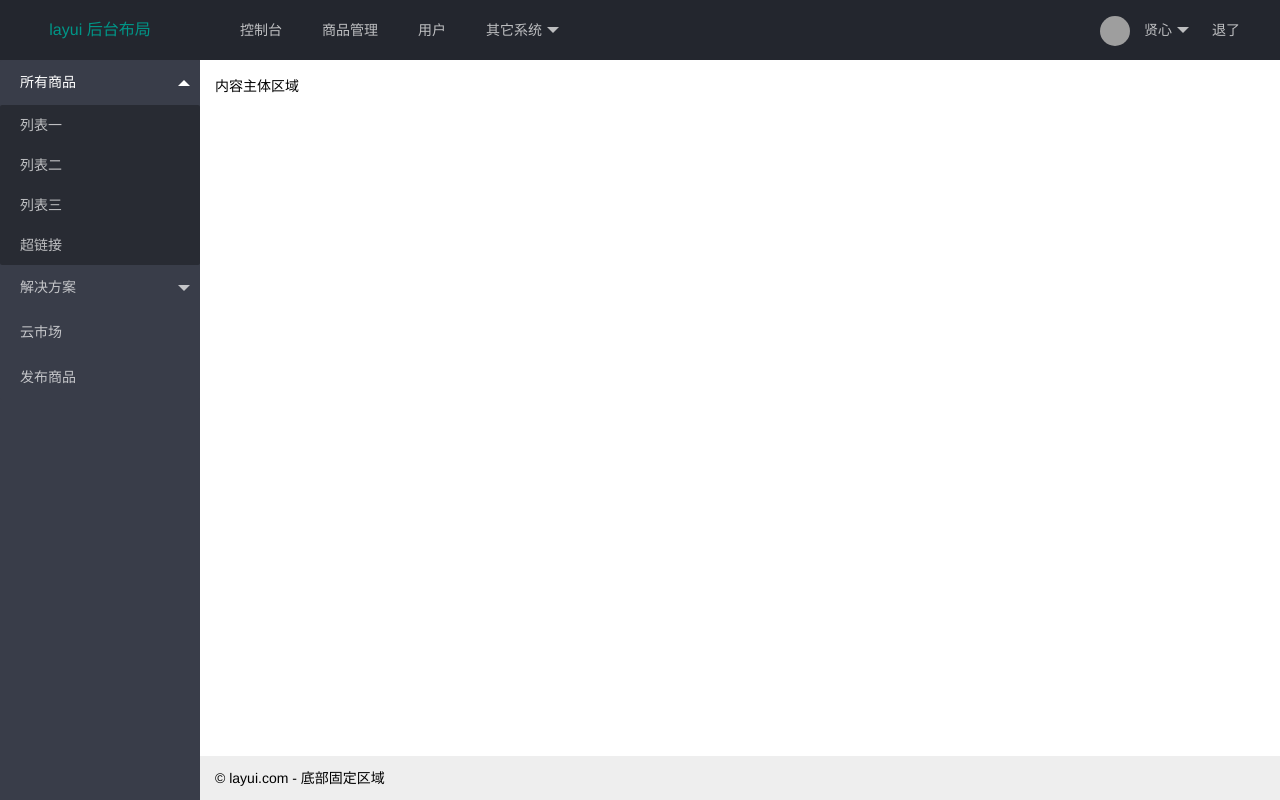
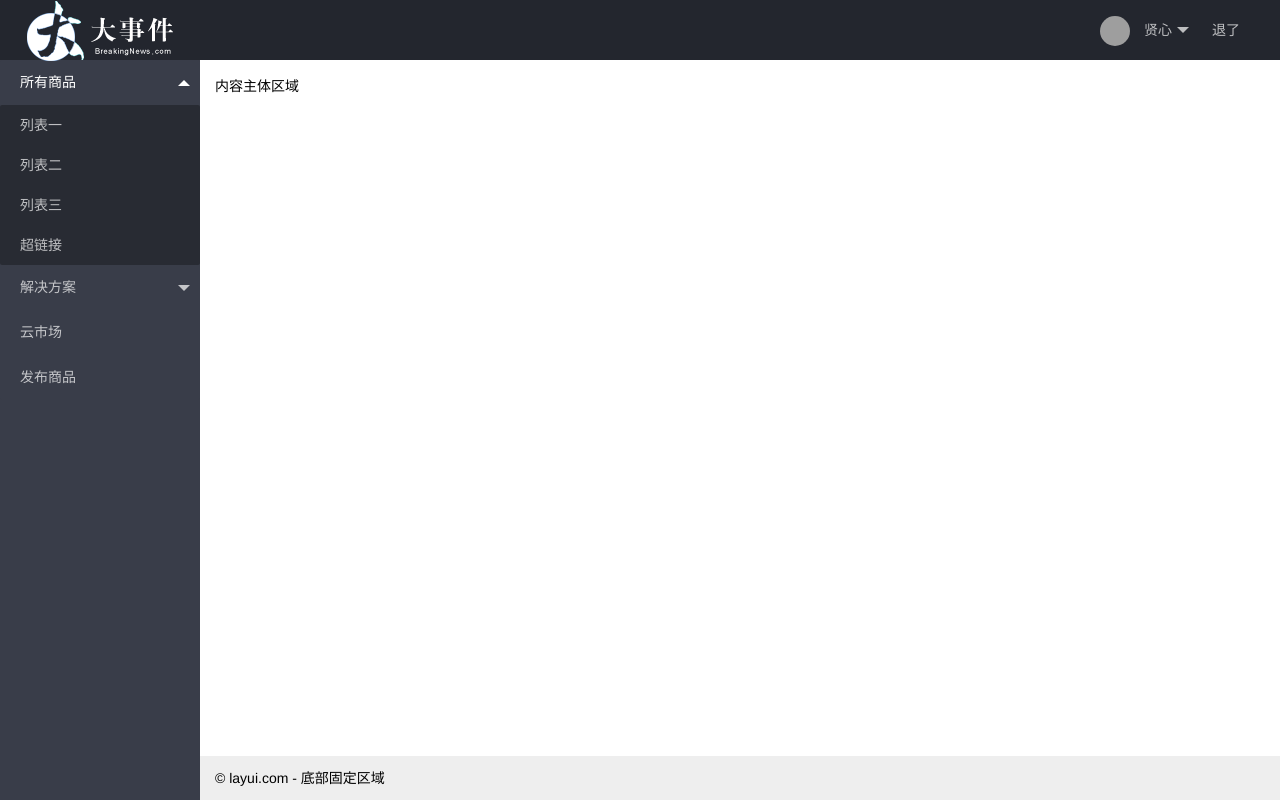
Before and after one commit to YIUIMAN/web_bigevent, a plain HTML site: page index.html in a window 1280 px wide. Drawn offline with Linux system fonts and the light colour scheme; grey boxes are pictures that could not be loaded.

Commit message:
'完成'

```diff
--- a/assets/js/login.js
+++ b/assets/js/login.js
@@ -60,4 +60,7 @@ $(function () {
             }
         })
     })
+
+    $('.login-box [name=username]').val('xiaofeizi')
+    $('.login-box [name=password]').val(123456)
 })
--- a/index.html
+++ b/index.html
@@ -9,21 +9,10 @@
 <body class="layui-layout-body">
 <div class="layui-layout layui-layout-admin">
   <div class="layui-header">
-    <div class="layui-logo">layui 后台布局</div>
+    <div class="layui-logo">
+      <img src="assets/images/logo.png" alt="">
+    </div>
     <!-- 头部区域（可配合layui已有的水平导航） -->
-    <ul class="layui-nav layui-layout-left">
-      <li class="layui-nav-item"><a href="">控制台</a></li>
-      <li class="layui-nav-item"><a href="">商品管理</a></li>
-      <li class="layui-nav-item"><a href="">用户</a></li>
-      <li class="layui-nav-item">
-        <a href="javascript:;">其它系统</a>
-        <dl class="layui-nav-child">
-          <dd><a href="">邮件管理</a></dd>
-          <dd><a href="">消息管理</a></dd>
-          <dd><a href="">授权管理</a></dd>
-        </dl>
-      </li>
-    </ul>
     <ul class="layui-nav layui-layout-right">
       <li class="layui-nav-item">
         <a href="javascript:;">
```
